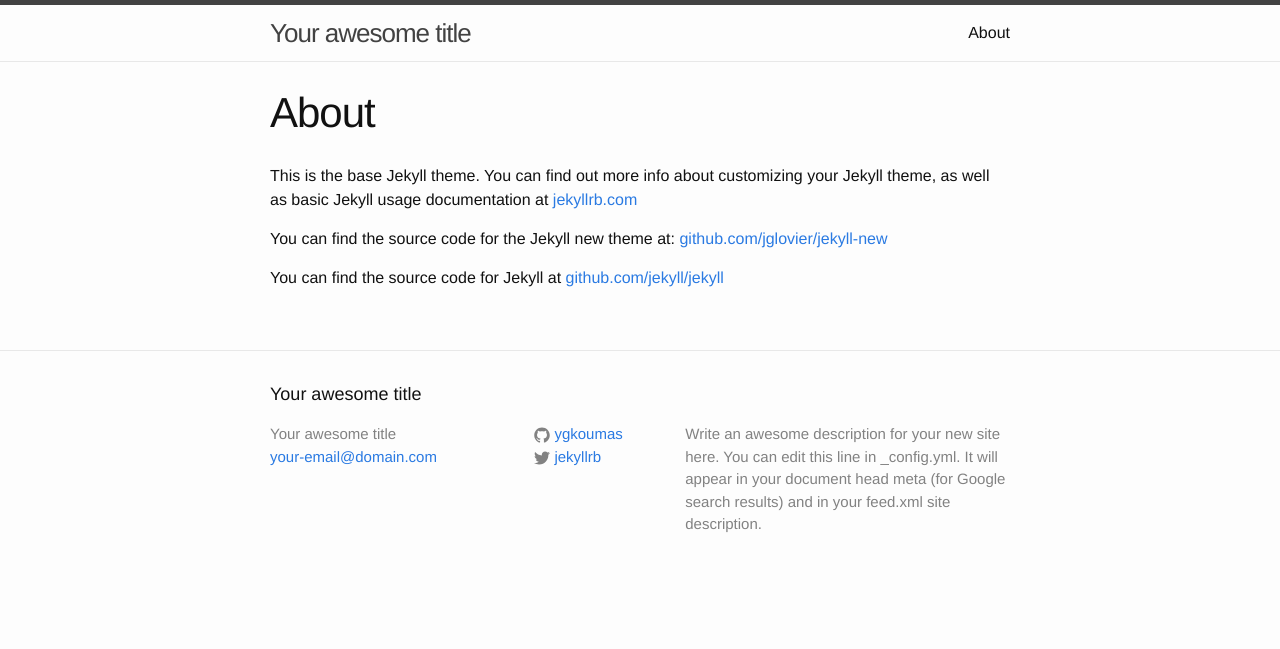
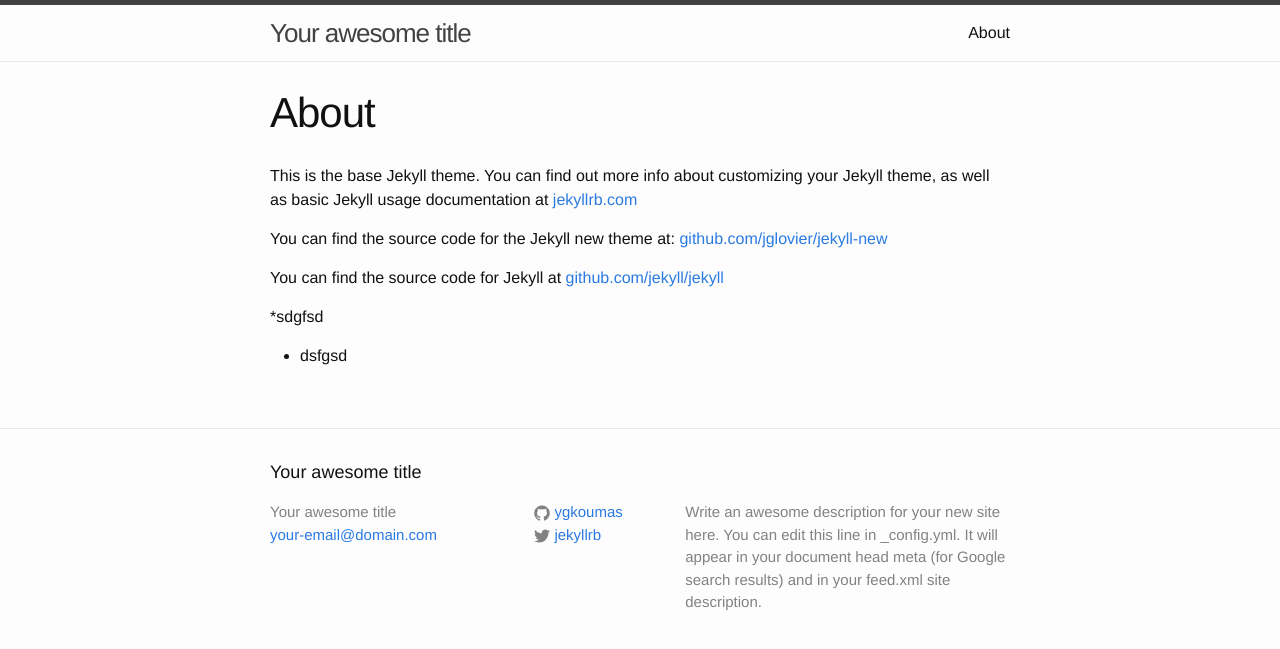
Before and after one commit to ygkoumas/ygkoumas.github.io, a Jekyll site: the page built from about.md, in a window 1280 px wide. Shown: the top 649 px of the page. Built offline with Jekyll 4.4.1, drawn with Linux system fonts in a browser that asks for light colours.

Commit message:
markdown test

```diff
--- a/about.md
+++ b/about.md
@@ -9,3 +9,6 @@ This is the base Jekyll theme. You can find out more info about customizing your
 You can find the source code for the Jekyll new theme at: [github.com/jglovier/jekyll-new](https://github.com/jglovier/jekyll-new)
 
 You can find the source code for Jekyll at [github.com/jekyll/jekyll](https://github.com/jekyll/jekyll)
+
+*sdgfsd
+* dsfgsd
```
